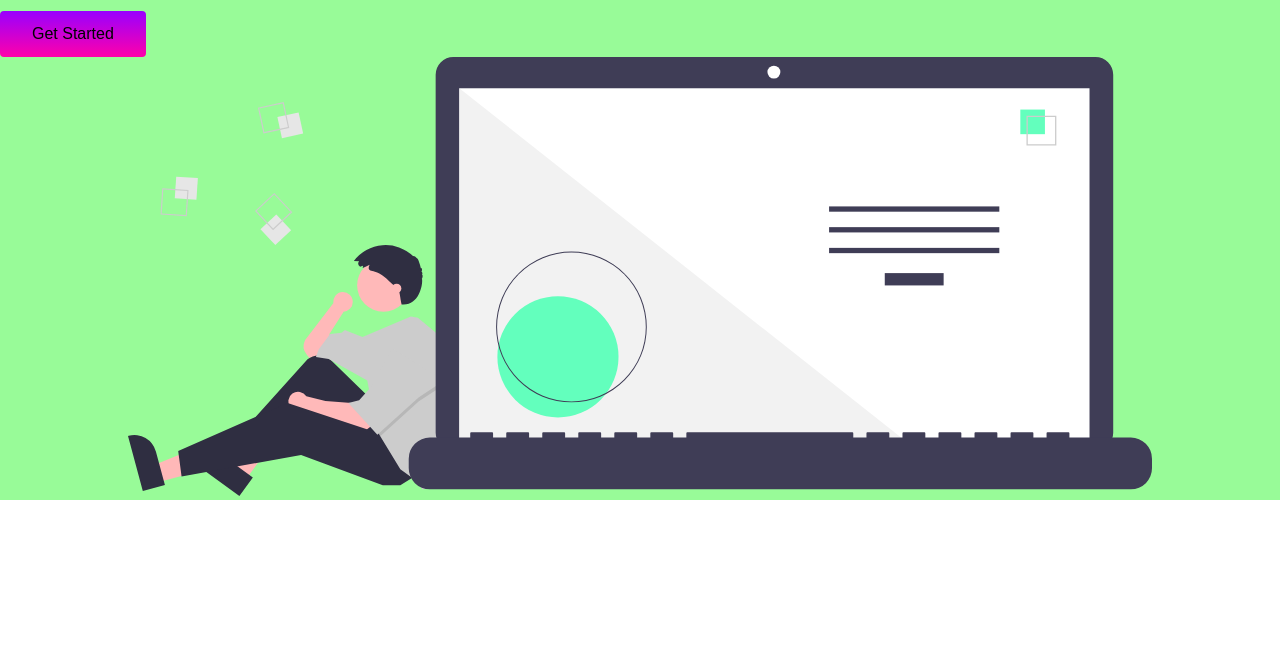
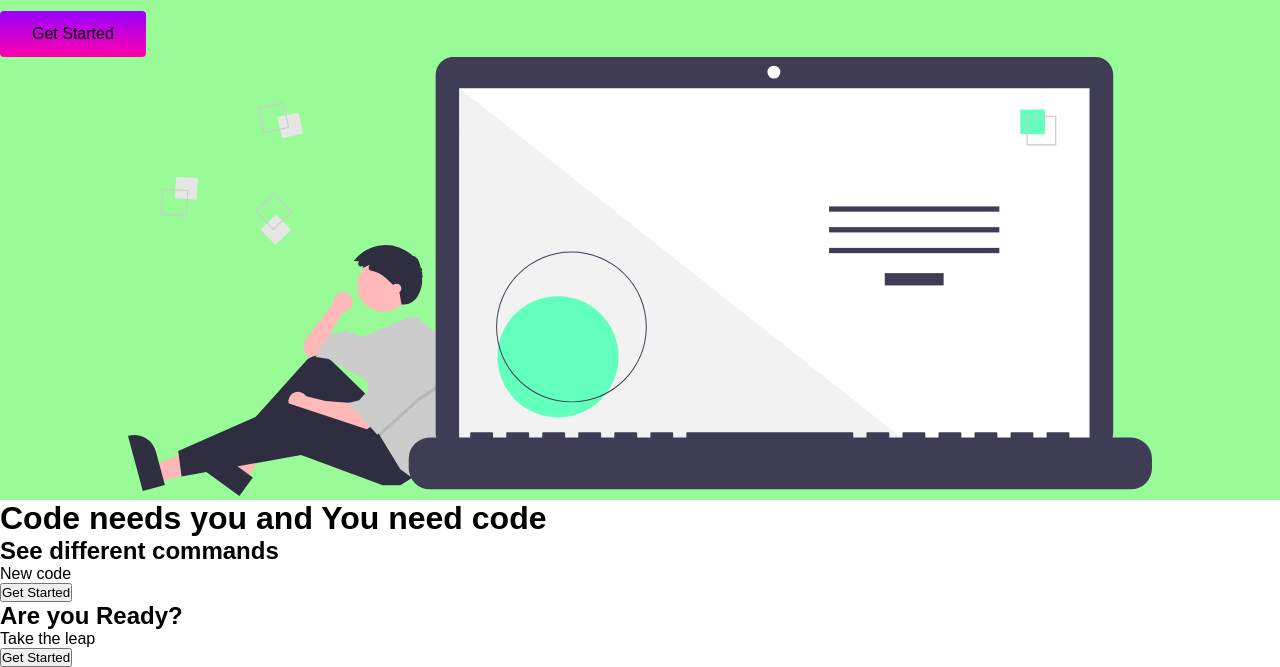
Before and after one commit to nakul-py/lukan, a website: page html/index.html in a window 1280 px wide. Shown: the part 234-901 px from the top of the page. Before the commit the page ends 800 px from the top, so only its background shows below. Drawn offline with Linux system fonts and the light colour scheme.

Commit message:
Adding html file

```diff
--- a/html/index.html
+++ b/html/index.html
@@ -48,6 +48,24 @@
             </div>
         </div>
      </div>
+
+     <!-- Service Section -->
+      <div class="services">
+        <h1>Code needs you and You need code</h1>
+        <div class="services__container">
+            <div class="services__card">
+                <h2>See different commands</h2>
+                <p>New code</p>
+                <button>Get Started</button>
+            </div>
+            <div class="services__card">
+                <h2>Are you Ready?</h2>
+                <p>Take the leap</p>
+                <button>Get Started</button>
+            </div>
+        </div>
+    </div>
+
     <script src="web.js"></script>
 </body>
 </html>
```
